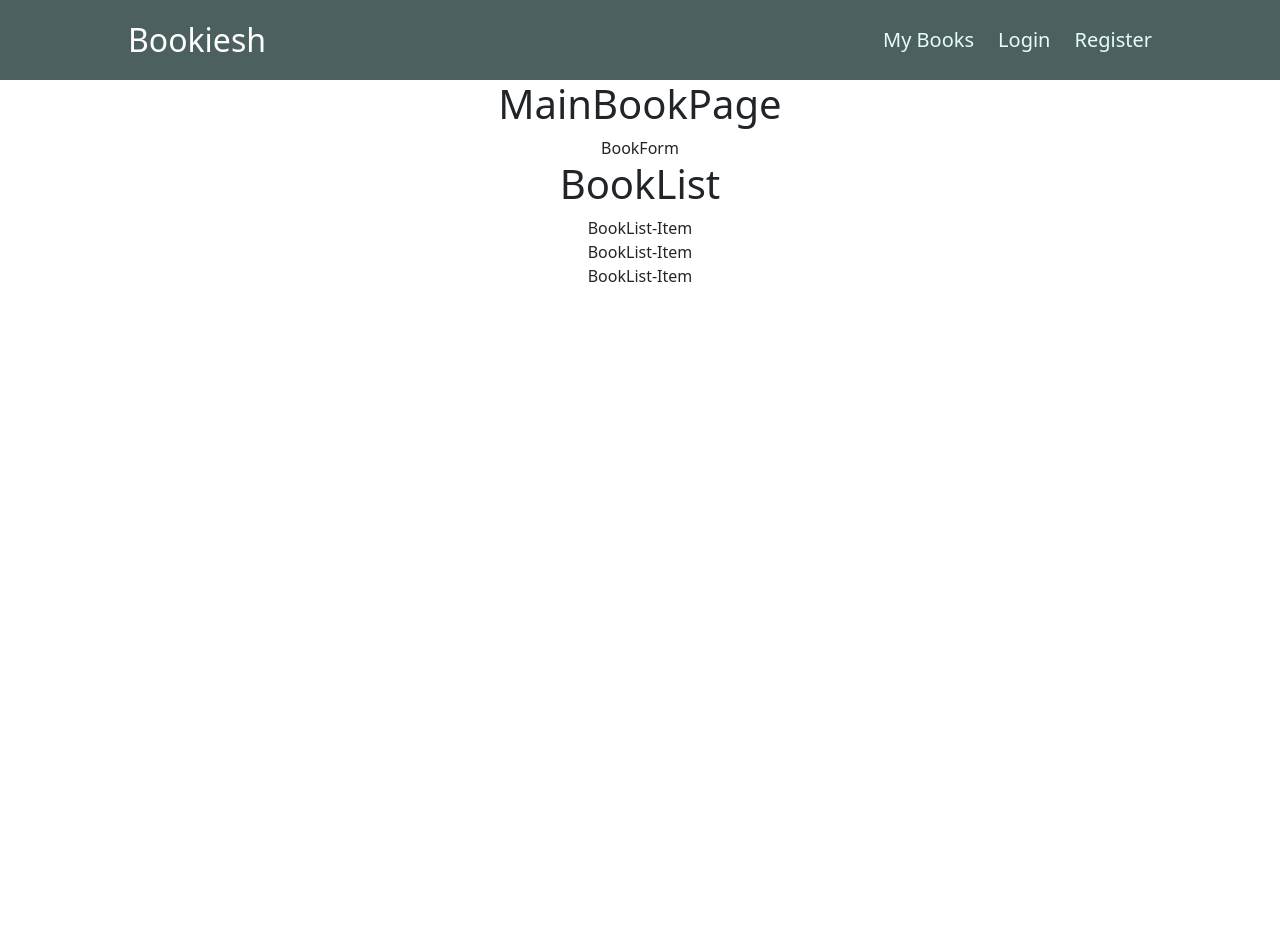
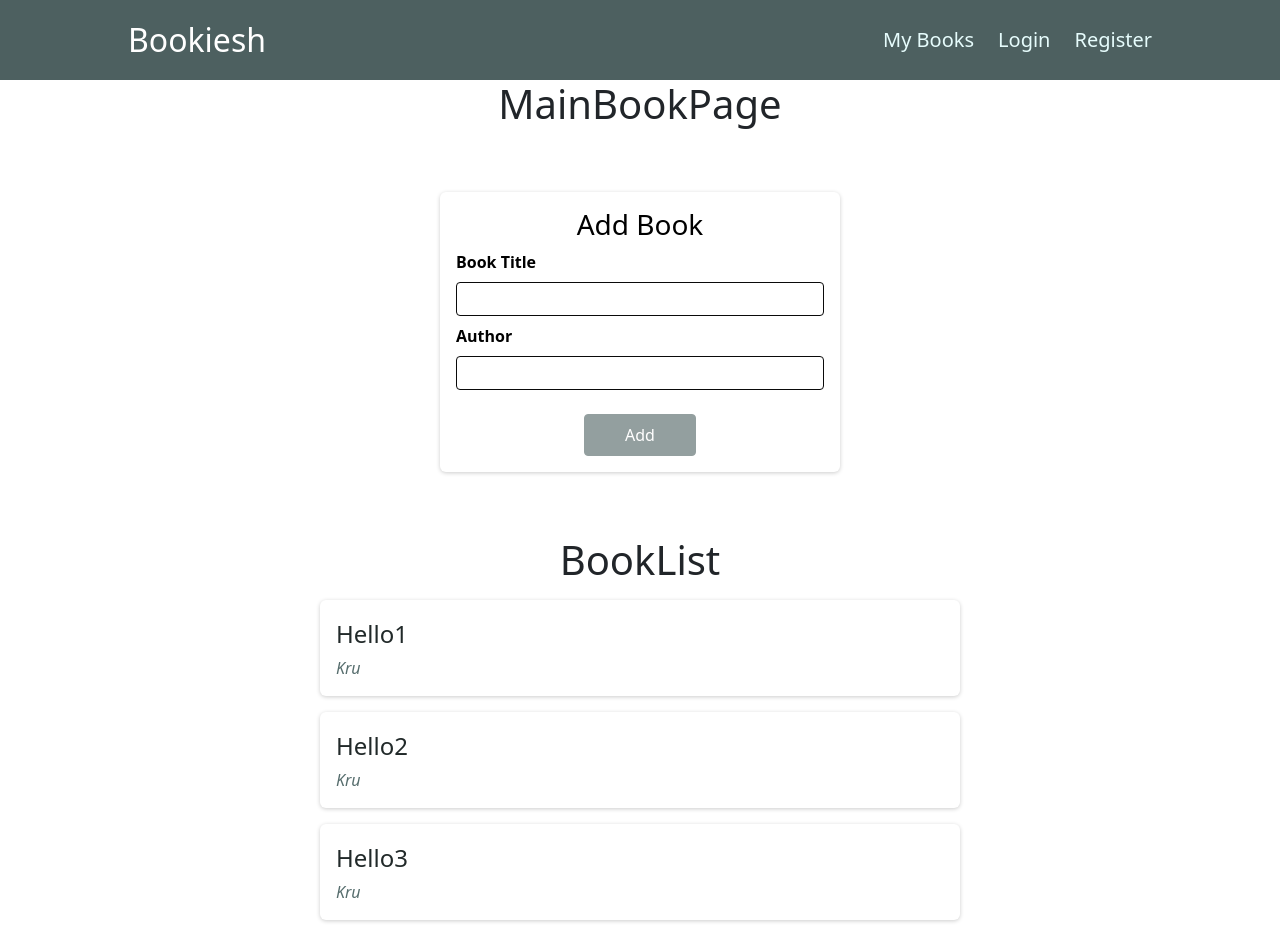
Before and after one commit to krupa2029/BookCollection, a React (Create React App) app: page / in a window 1280 px wide. Before the commit the page ends 800 px from the top, so only its background shows below. Built offline with nearby package versions, Linux system fonts and the light colour scheme.

Commit message:
Style: Book list item, Add Book Form

```diff
--- a/src/components/books/BookForm.js
+++ b/src/components/books/BookForm.js
@@ -1,7 +1,68 @@
-import React from 'react'
+import React from "react";
+import { Formik, Form, useField } from "formik";
+import classes from "../userAccount/Login.module.css";
+import * as Yup from "yup";
+
 
 export const BookForm = () => {
+  const MyTextField = ({ label, ...props }) => {
+    const [field, meta, helpers] = useField(props);
+    return (
+      <div className={classes.control}>
+        <label>{label}</label>
+        <input {...field} {...props} />
+        {meta.touched && meta.error ? (
+          <div className={classes.error}>{meta.error}</div>
+        ) : null}
+      </div>
+    );
+  };
+
+  const initialValues = {
+    bookTitle: "",
+    author: "",
+  };
+
+  const validationSchema = Yup.object({
+    bookTitle: Yup.string()
+      .min(2, "Should be 3 character long")
+      .required("Required!"),
+
+      author: Yup.string()
+      .min(2, "Should be 5 character long")
+      .required("Required!"),
+
+
+  });
+
+  const onSubmit = (values, actions) => {
+    console.log(values);
+    alert(JSON.stringify(values, null, 2));
+  };
+
   return (
-    <div>BookForm</div>
-  )
-}
+    <Formik
+      validationSchema={validationSchema}
+      onSubmit={onSubmit}
+      initialValues={initialValues}
+      isInitialValid={false}
+    >
+      {(props) => (
+        <section className={classes.auth}>
+          <h3>Add Book</h3>
+          <Form>
+            <MyTextField name="bookTitle" type="text" label="Book Title" />
+            <MyTextField name="author" type="text" label="Author" />
+            {/* <MyTextField name="price" type="number" label="Price" /> */}
+
+            <div className={classes.actions}>
+              <button type="submit" disabled={!props.isValid}>
+                Add
+              </button>
+            </div>
+          </Form>
+        </section>
+      )}
+    </Formik>
+  );
+};
--- a/src/components/books/BookItem.js
+++ b/src/components/books/BookItem.js
@@ -1,7 +1,19 @@
-import React from 'react'
+import React from 'react';
+import classes from "./BookItem.module.css";
 
-export const BookItem = () => {
+export const BookItem = (props) => {
   return (
-    <div>BookList-Item</div>
+    <li className={classes.item}>
+    <figure>
+      <blockquote>
+        <p>{props.book.bookTitle}</p>
+      </blockquote>
+      <figcaption>{props.book.author}</figcaption>
+    </figure>
+    {/* <Link className='btn' to={`/quotes/${props.id}`}>
+      View Fullscreen
+    </Link> */}
+  </li>
+
   )
 }
--- /dev/null
+++ b/src/components/books/BookItem.module.css
@@ -0,0 +1,38 @@
+.item {
+    margin: 1rem auto;
+    width: 95%;
+    max-width: 40rem;
+    border-radius: 6px;
+    box-shadow: 0 1px 4px rgba(0, 0, 0, 0.2);
+    padding: 1rem;
+    text-align: center;
+    color: black;
+  }
+
+  .item:last-of-type {
+    border-bottom: none;
+  }
+
+  .item figure {
+    margin: 0;
+    padding: 0;
+    width: 70%;
+  }
+
+  .item blockquote {
+    margin: 0;
+    text-align: left;
+    font-size: 1.5rem;
+    color: #212929;
+  }
+
+  .item p {
+    margin: 0;
+    margin-bottom: 0.25rem;
+  }
+
+  .item figcaption {
+    text-align: left;
+    font-style: italic;
+    color: #566d6d;
+  }
--- a/src/components/books/BookList.js
+++ b/src/components/books/BookList.js
@@ -1,13 +1,34 @@
-import React from "react";
+import React, { Fragment } from "react";
 import { BookItem } from "./BookItem";
+import classes from "./BookList.module.css";
 
 export const BookList = () => {
+  let Books = [
+    {
+      bookId: 1,
+      bookTitle: "Hello1",
+      author: "Kru",
+    },
+    {
+      bookId: 2,
+      bookTitle: "Hello2",
+      author: "Kru",
+    },
+    {
+      bookId: 3,
+      bookTitle: "Hello3",
+      author: "Kru",
+    },
+  ];
+
   return (
-    <div>
+    <div className="list_container">
       <h1>BookList</h1>
-      <BookItem></BookItem>
-      <BookItem></BookItem>
-      <BookItem></BookItem>
+      <ul className={classes.list}>
+        {Books.map((book) => (
+          <BookItem key={book.bookId} book={book} />
+        ))}
+      </ul>
     </div>
   );
 };
--- /dev/null
+++ b/src/components/books/BookList.module.css
@@ -0,0 +1,8 @@
+.list {
+    list-style: none;
+    margin: 0;
+    padding: 0;
+  }
+.list_container{
+    width: 50%;
+}
```
Also changed, not shown: src/components/userAccount/Login.js (+11 -17 lines).
